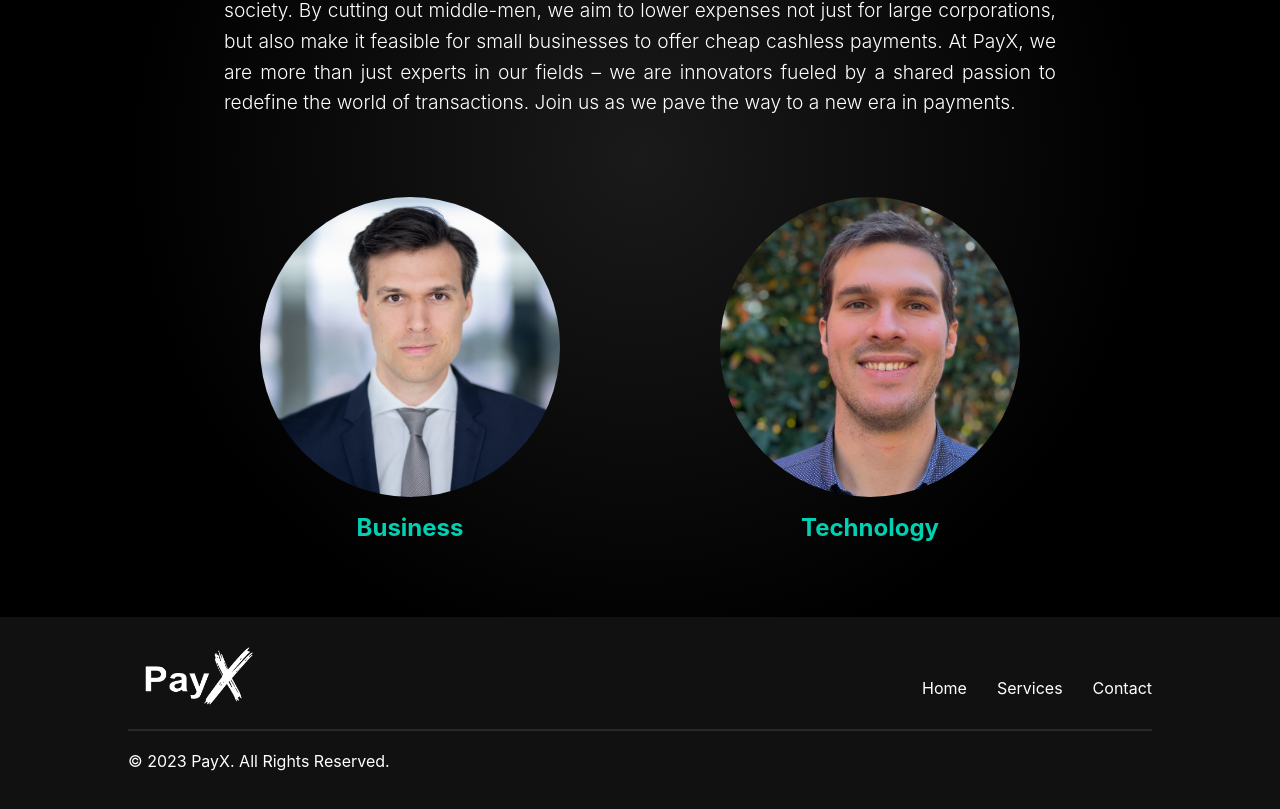
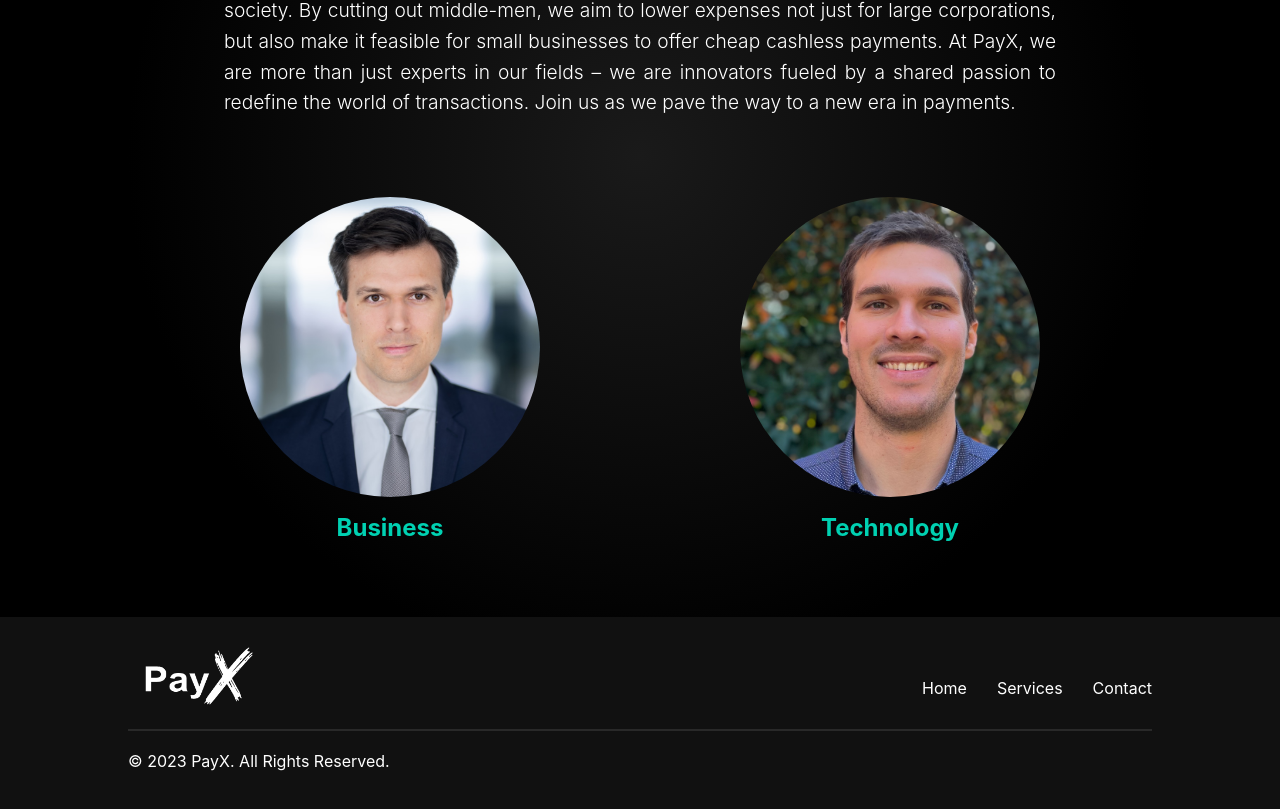
Before and after one commit to Flizpay/pay-with-x.github.io, a React (Create React App) app: page / in a window 1280 px wide. Shown: the part 4329-5138 px from the top of the page. Built offline with nearby package versions, Linux system fonts and the light colour scheme; the HTML template or start-up script is replaced by a standard one.

Commit message:
github pages7

```diff
--- a/src/screens/mobile/AboutUs.js
+++ b/src/screens/mobile/AboutUs.js
@@ -15,9 +15,9 @@ const styles = {
     },
     imageBox: {
         position: 'relative',
-        width: '150px',
-        height: '150px',
-        margin: '10px 0',
+        width: '200px',
+        height: '200px',
+        margin: '0 100px 50px 100px',  // Increased margin for more spacing
     },
     image: {
         width: '100%',
--- a/src/screens/mobile/Merchant.js
+++ b/src/screens/mobile/Merchant.js
@@ -1,5 +1,5 @@
 import React from 'react';
-import { FaUserPlus, FaQrcode, FaTimesCircle, FaEuroSign, FaHandHoldingUsd, FaCut, FaPlug, FaShieldAlt, FaArrowDown,  FaArrowRight} from 'react-icons/fa';
+import { FaUserPlus, FaQrcode, FaTimesCircle, FaEuroSign, FaRocket, FaCut, FaPlug, FaShieldAlt, FaArrowDown,  FaArrowRight} from 'react-icons/fa';
 
 const mobileStyles = {
   container: {
@@ -140,7 +140,7 @@ function ForMerchantsMobile() {
         </div>
 
         <div style={mobileStyles.benefit}>
-            <FaCut style={mobileStyles.icon} />
+            <FaRocket style={mobileStyles.icon} />
             <p style={mobileStyles.benefitTitle}>Boost Liquidiy</p>
             <p style={mobileStyles.benefitDescription}>Enhance your liquidity with instant payments.</p>
         </div>
--- a/src/screens/web/AboutUs.js
+++ b/src/screens/web/AboutUs.js
@@ -17,8 +17,7 @@ const styles = {
         position: 'relative',
         width: '300px',
         height: '300px',
-        margin: '0 80px',  // Reduced margin for spacing to bring images closer
-        marginBottom:'50px'
+        margin: '0 100px 50px 100px',  // Increased margin for more spacing
     },
     image: {
         width: '100%',
```
Also changed, not shown: 7 other files (tests, documents, lock files or other folders).
